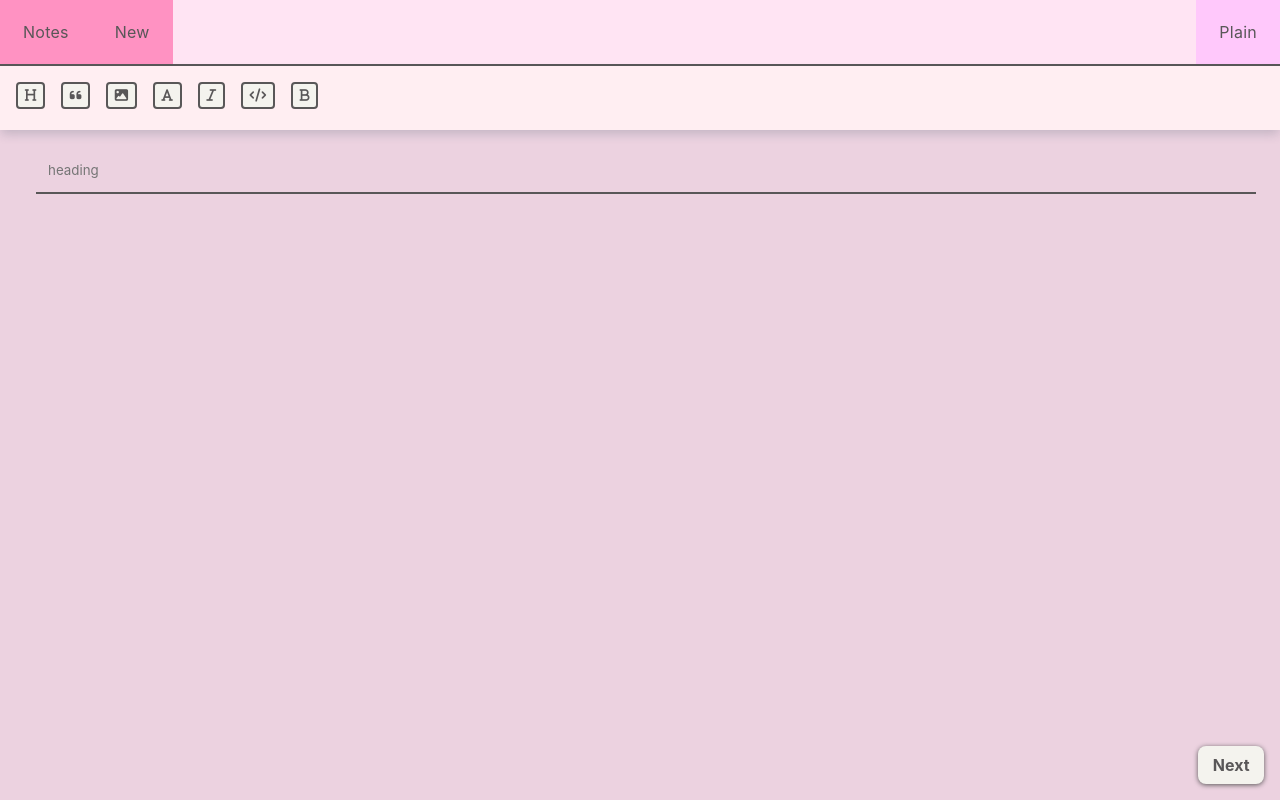
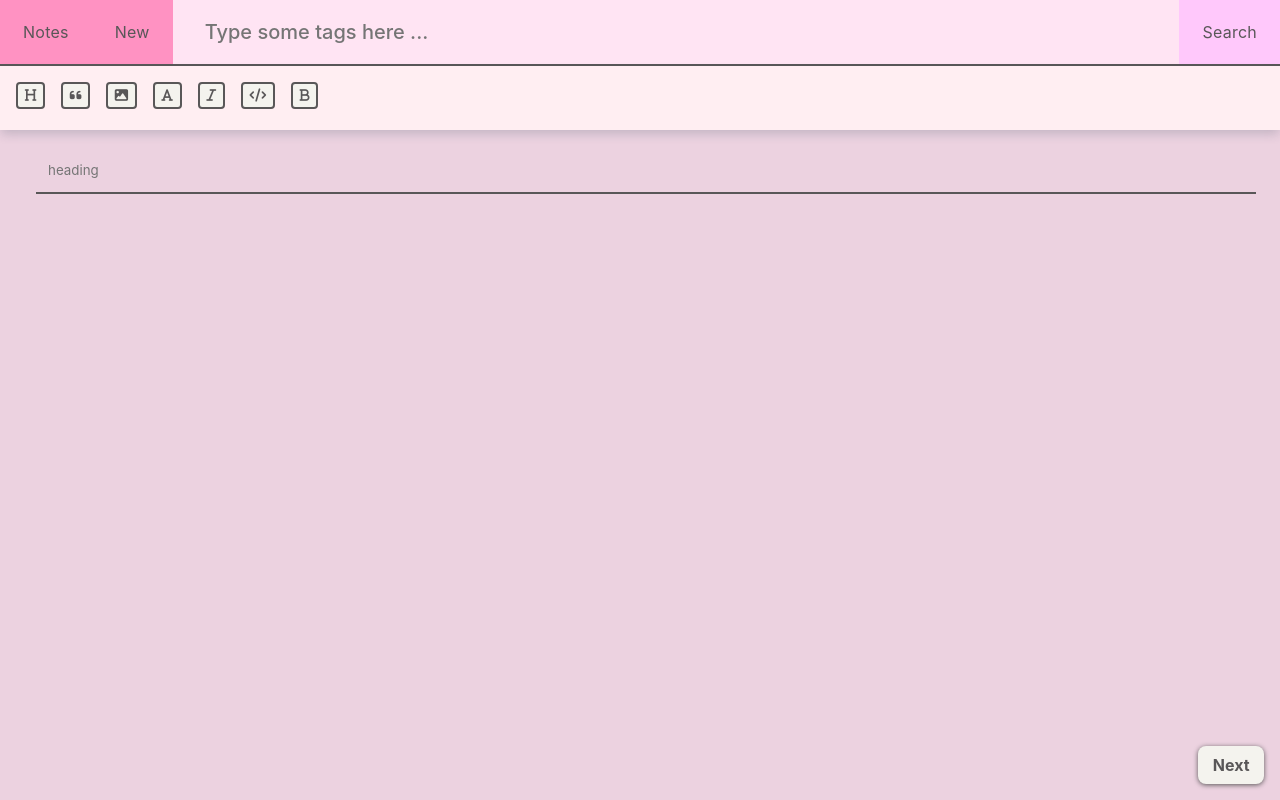
Before and after one commit to rumblfn/note-editor, a React (Create React App) app: page /#/new in a window 1280 px wide. Built offline with nearby package versions, Linux system fonts and the light colour scheme.

Commit message:
notes-filtering

```diff
--- a/package.json
+++ b/package.json
@@ -28,6 +28,7 @@
     "redux-persist": "^6.0.0",
     "sass": "^1.52.3",
     "typescript": "^4.7.3",
+    "use-debounce": "^8.0.1",
     "web-vitals": "^2.1.4"
   },
   "scripts": {
--- a/src/App.tsx
+++ b/src/App.tsx
@@ -1,13 +1,23 @@
-import React from 'react';
+import React, { useState } from 'react';
 import { Route, Routes } from 'react-router-dom';
+import { useDebounce } from 'use-debounce';
 import './app.scss'
 import { Background } from './components/Background';
 import Header from './components/Header';
+import FilteredTagsContext from './context';
 import { NewNote } from './routes/NewNote';
 import { NotesPage } from './routes/Notes';
 
+const tagsSearched = {}
+
 function App() {
+  const [tags, setTags] = useState<string[]>([]);
+  const [tagsDebounced] = useDebounce(tags, 500)
+
   return (
+    <FilteredTagsContext.Provider value={{
+      tags: tagsDebounced, setTags, tagsSearched
+    }}>
       <div className="App">
         <Header/>
         <Routes>
@@ -16,6 +26,7 @@ function App() {
         </Routes>
         <Background/>
       </div>
+    </FilteredTagsContext.Provider>
   );
 }
 
--- a/src/components/Header/index.tsx
+++ b/src/components/Header/index.tsx
@@ -1,11 +1,17 @@
-import { FC } from "react";
+import { ChangeEvent, FC, useContext } from "react";
 import { StyledLink } from "../Link";
 import { useLocation } from "react-router-dom";
 import styles from './style.module.scss';
+import FilteredTagsContext from "../../context";
 
 const Header: FC = () => {
     const { pathname } = useLocation();
     const splitLocation = pathname.split("/");
+
+    const context = useContext(FilteredTagsContext);
+    if (!context || !context.setTags)
+        return null
+    const { setTags } = context
 
     let classNameNew = "header-link"
     let clasNameNotes = "header-link-active"
@@ -15,6 +21,10 @@ const Header: FC = () => {
         clasNameNotes = "header-link"
     }
 
+    const handleInput = (e: ChangeEvent<HTMLInputElement>) => {
+        setTags([...e.target.value.split(' ')])
+    }
+
     return (
         <header className={styles['header-bg']}>
             <nav className={styles['header-box']}>
@@ -22,7 +32,16 @@ const Header: FC = () => {
                     <StyledLink href="/notes" text="Notes" className={clasNameNotes}/>
                     <StyledLink href="/new" text="New" className={classNameNew}/>
                 </div>
-                <StyledLink href="/plain" text="Plain" className="header-link" />
+                <div className={styles['input-box']}>
+                    <input type="text"
+                        onChange={handleInput}
+                        className={styles.input}
+                        placeholder="Type some tags here ..."
+                    />
+                </div>
+                <div>
+                    <StyledLink href="/" text="Search" className="header-link" />
+                </div>
             </nav>
         </header>
     )
--- a/src/components/Header/style.module.scss
+++ b/src/components/Header/style.module.scss
@@ -3,8 +3,9 @@
     height: 64px;
     align-items: center;
     justify-content: space-between;
-    max-width: 1280px;
+    // max-width: 1280px;
     margin: 0 auto;
+    gap: 16px;
 }
 
 .header-bg {
@@ -16,3 +17,17 @@
 .header-box-left {
     display: flex;
 }
+
+.input-box {
+    flex-grow: 1;
+}
+
+.input {
+    width: 100%;
+    background-color: transparent;
+    border: none;
+    outline: none;
+    padding: 8px 16px;
+    font-weight: 500;
+    font-size: 20px;
+}
--- a/src/components/NotesList/index.tsx
+++ b/src/components/NotesList/index.tsx
@@ -1,13 +1,49 @@
-import { FC } from "react";
+import { FC, useContext } from "react";
+import FilteredTagsContext from "../../context";
 import { useTypedSelector } from "../../hooks/useTypedSelector";
+import { OneNote } from "../../types/note";
 import { ActionSwitcherPreview } from "../NoteActionPreview";
 import styles from './style.module.scss'
 
 export const NotesList:FC = () => {
     const {notes} = useTypedSelector(state => state.note)
+    const context = useContext(FilteredTagsContext)
+    if (!context || !context.tags)
+        return null
+    const { tags } = context
+
+    let notesToRender: OneNote[] = []
+
+    const checkTagExist = (tags: string[], sub: string) => {
+        return tags.find((tag: string) => {
+            if (tag) {
+                if (tag.includes(sub)) {
+                    return true
+                }
+            }
+        })
+    }
+
+
+    notes.forEach(note => {
+        if (note.tags) {
+            for (let tag of tags) {
+                if (tag) {
+                    if (checkTagExist(note.tags, tag)) {
+                        notesToRender.push(note)
+                        break;
+                    }
+                }
+            }
+        }
+    })
+
+    if (!notesToRender.length) {
+        notesToRender = notes
+    }
 
     return <div className={styles['notes-box']}>
-        {notes.map(note =>
+        {notesToRender.map(note =>
             <section className={styles['note-box']} key={note.id}>
                 <h3 className={styles.heading}>{note.title}</h3>
                 {note.actions.map(action => <ActionSwitcherPreview action={action}/>)}
--- /dev/null
+++ b/src/context.ts
@@ -0,0 +1,15 @@
+import { createContext } from "react";
+
+// tagsSearched: {#href: ['postid1', 'postid2']}
+
+interface ContextInterface {
+    tags: string[];
+    tagsSearched: {};
+    setTags: (newState: string[] |
+        ((prevState: string[])
+            => string[]))
+    => void;
+}
+
+const FilteredTagsContext = createContext<ContextInterface | null>(null)
+export default FilteredTagsContext
```
Also changed, not shown: 1 other file (tests, documents, lock files or other folders). Lines whose indentation alone changed are shown as unchanged.
